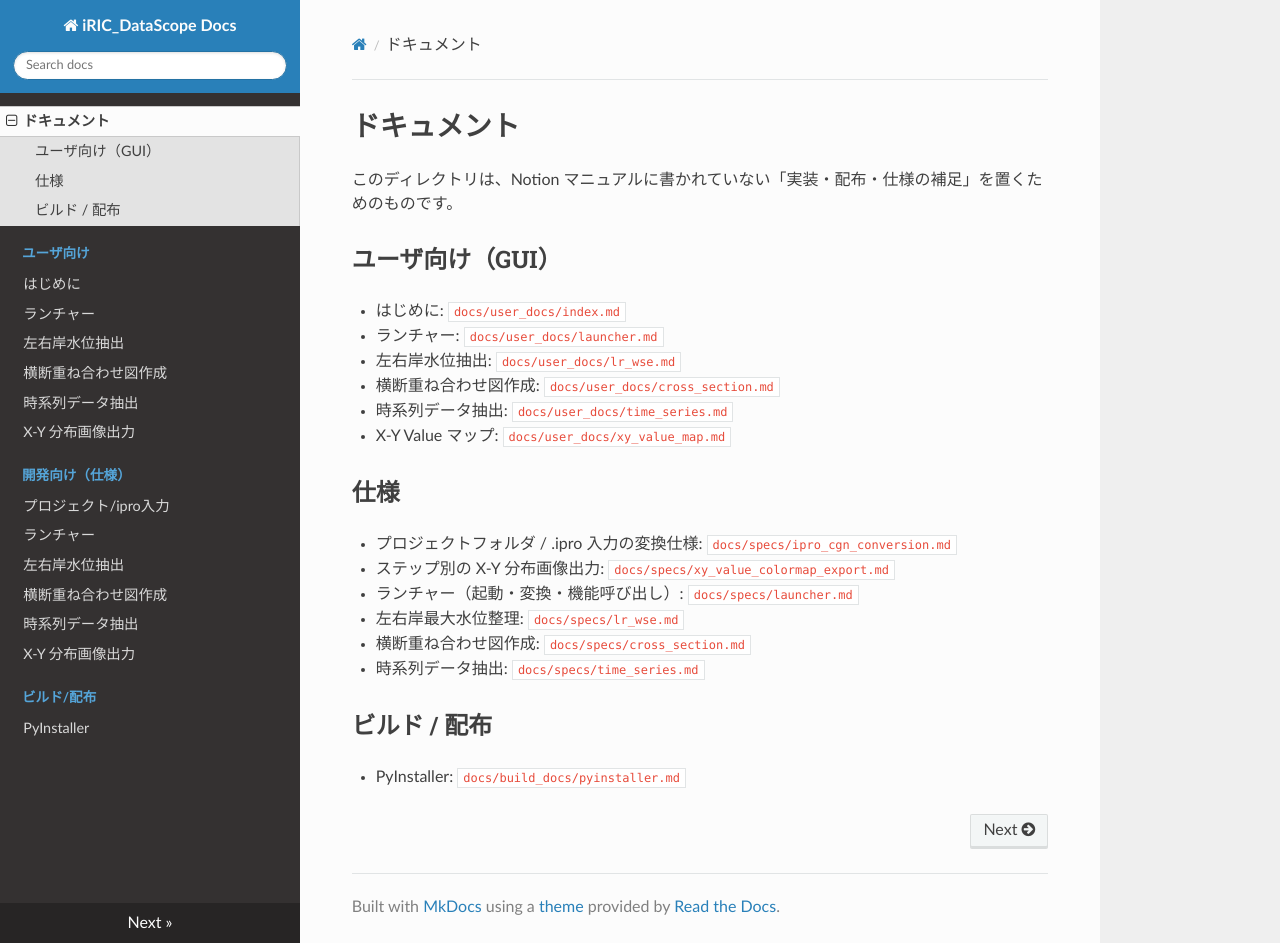
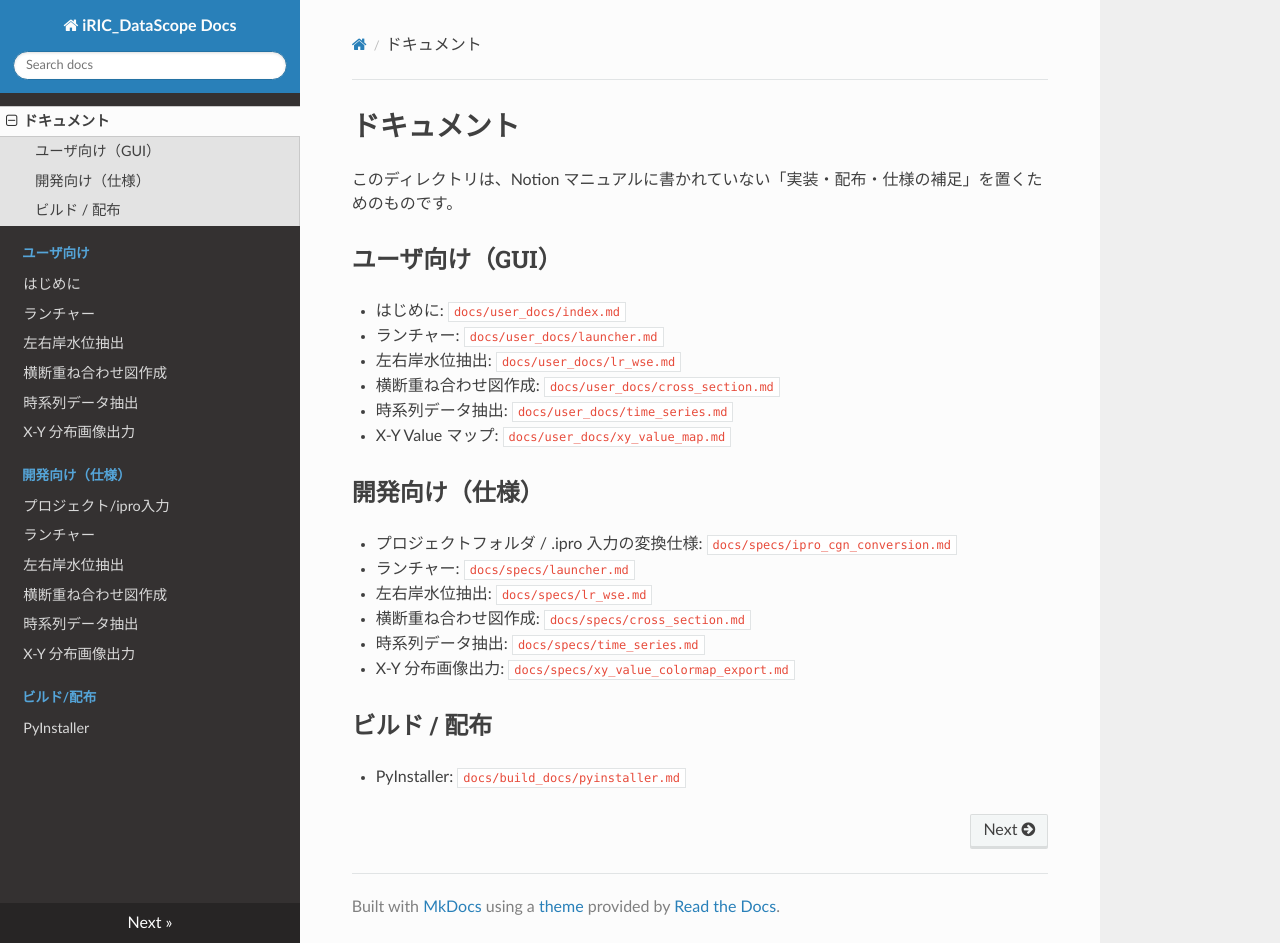
Before and after one commit to Pckk-solvers/iRIC_DataScope, an MkDocs documentation site: the page built from docs/index.md, in a window 1280 px wide and 943 px high. Built offline with MkDocs 1.6.1, drawn with Linux system fonts in a browser that asks for light colours; nearby versions of some CDN libraries.

Commit message:
Update index.md

```diff
--- a/docs/index.md
+++ b/docs/index.md
@@ -10,13 +10,13 @@
 - 時系列データ抽出: `docs/user_docs/time_series.md`
 - X-Y Value マップ: `docs/user_docs/xy_value_map.md`
 
-## 仕様
+## 開発向け（仕様）
 - プロジェクトフォルダ / .ipro 入力の変換仕様: `docs/specs/ipro_cgn_conversion.md`
-- ステップ別の X-Y 分布画像出力: `docs/specs/xy_value_colormap_export.md`
-- ランチャー（起動・変換・機能呼び出し）: `docs/specs/launcher.md`
-- 左右岸最大水位整理: `docs/specs/lr_wse.md`
+- ランチャー: `docs/specs/launcher.md`
+- 左右岸水位抽出: `docs/specs/lr_wse.md`
 - 横断重ね合わせ図作成: `docs/specs/cross_section.md`
 - 時系列データ抽出: `docs/specs/time_series.md`
+- X-Y 分布画像出力: `docs/specs/xy_value_colormap_export.md`
 
 ## ビルド / 配布
 - PyInstaller: `docs/build_docs/pyinstaller.md`
```
